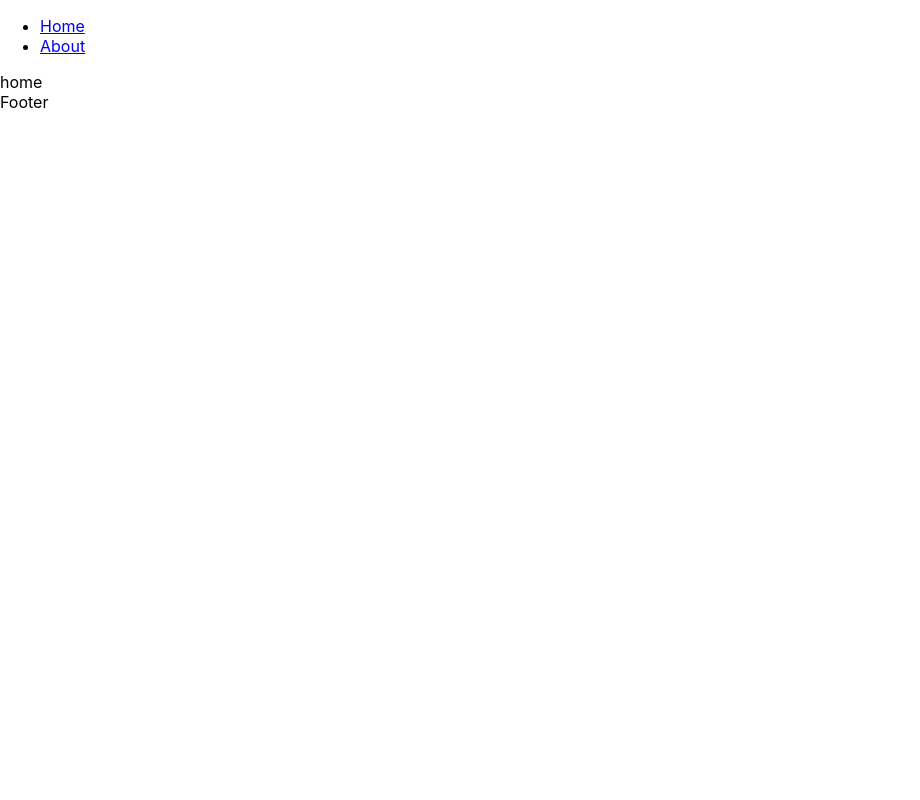
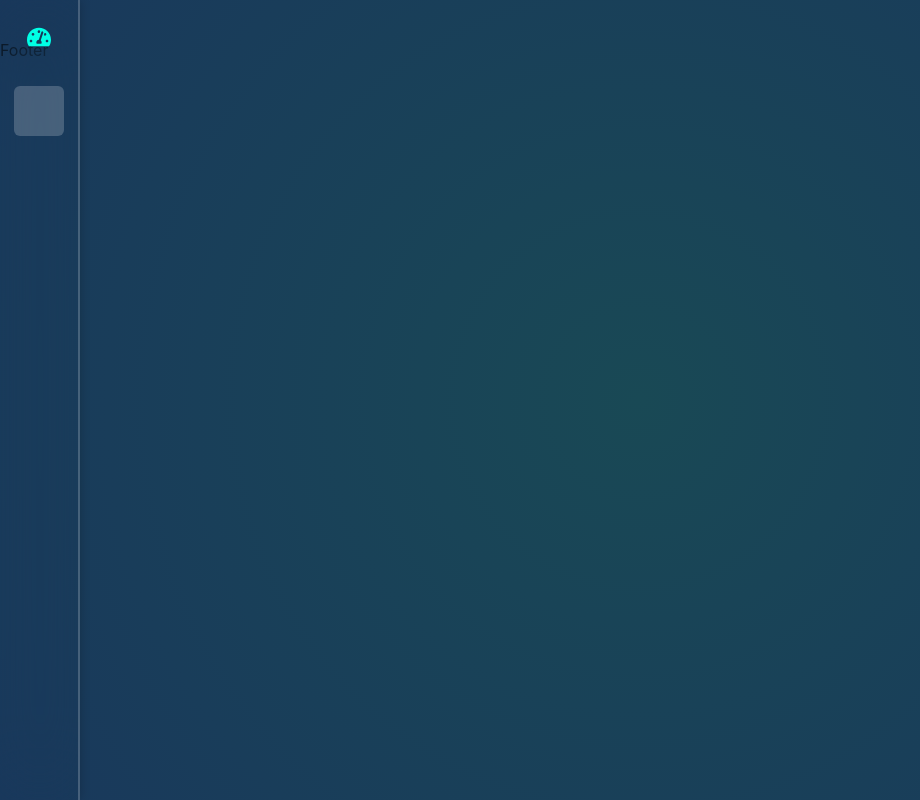
Before and after one commit to ayushhunt/frontend, a React (Create React App) app: page / in a window 1280 px wide. Shown: the whole page, without its empty margins (0-920 px from the left). Built offline with nearby package versions, Linux system fonts and the light colour scheme.

Commit message:
Making side bar with some extra things

```diff
--- a/package.json
+++ b/package.json
@@ -8,6 +8,7 @@
     "@testing-library/user-event": "^13.5.0",
     "react": "^18.3.1",
     "react-dom": "^18.3.1",
+    "react-icons": "^5.3.0",
     "react-router-dom": "^6.26.2",
     "react-scripts": "5.0.1",
     "web-vitals": "^2.1.4"
--- a/src/components/Header.jsx
+++ b/src/components/Header.jsx
@@ -7,10 +7,10 @@ const Header = () => {
       <nav>
           <ul>
             <li>
-              <Link to="/">Home</Link>
+              <Link to="/"></Link>
             </li>
             <li>
-              <Link to="/about">About</Link>
+              <Link to="/about"></Link>
             </li>
           </ul>
         </nav>
--- /dev/null
+++ b/src/components/Sidebar.css
@@ -0,0 +1,105 @@
+*{
+    box-sizing: border-box;
+    margin: 0;
+    padding: 0;
+}
+body{
+    background: radial-gradient(circle, rgb(25, 73, 85) 0%, rgb(25, 56, 92) 100%);
+    background-repeat: no-repeat;
+    background-position: center;
+    overflow: hidden;
+    min-height: 100vh;
+}
+.sidebar{
+    position: fixed;
+    top: 0;
+    left: 0;
+    width: 80px;
+    height: 100%;
+    background: transparent;
+    backdrop-filter: blur(40px);
+    border-right: 2px solid rgba(255, 255, 255, .2);
+    box-shadow: 0 0 10px rgba(0, 0, 0, .2);
+    padding: 6px 14px;
+    transition: .5s;
+}
+.sidebar.active{
+    width: 260px;
+}
+.sidebar .logo-menu {
+    display: inline-flex;
+    align-items: center;
+    width: 100%;
+    height: 70px;
+}
+.sidebar .logo-menu .logo {
+    font-size: 25px;
+    color: rgb(0, 255, 229);
+    pointer-events: none;
+    opacity: 0;
+    transition-delay: .3s;
+}
+.sidebar.active .logo-menu .logo{
+    opacity: 1;
+    transition-delay: .2s;
+}
+.sidebar .logo-menu .toggle-btn{
+    position: absolute;
+    left: 50%;
+    transform: translateX(-50%);
+    width: 40px;
+    height: 40px;
+    font-size: 22px;
+    text-align: center;
+    color: rgb(0, 255, 229);
+    line-height: 40px;
+    cursor: pointer;
+    transition: .5s;
+}
+.sidebar.active .logo-menu .toggle-btn{
+    left: 90%;
+}
+.sidebar .list{
+    margin-top: 10px;
+
+}
+.list .list-item{
+    list-style: none;
+    height: 50px;
+    width: 100%;
+    margin: 5px 0;
+    line-height: 50px;
+}
+.list .list-item a {
+    display: flex;
+    font-size: 18px;
+    align-items: center;
+    color: rgb(0, 255, 229);
+    text-decoration: none;
+    border-radius: 6px;
+    white-space: nowrap;
+    transition: .5s;
+    gap: 15px;
+
+}
+.list .list-item.active a,
+.list .list-item a:hover{
+    background: rgba(255, 255, 255, .2);
+}
+.list .list-item a i {
+    max-width: 50px;
+    height: 50px;
+    text-align: center;
+    line-height: 50px;
+    margin-left: 15px;
+}
+.sidebar .link-name{
+    opacity: 0;
+    pointer-events: none;
+    transition: opacity .3s;
+}
+.sidebar.active .link-name{
+    opacity: 1;
+    pointer-events: auto;
+    transition-delay: calc(.1s * var(--i));
+}
--- /dev/null
+++ b/src/components/Sidebar.jsx
@@ -0,0 +1,74 @@
+import React, { useState } from 'react';
+import { FaTachometerAlt, FaUser, FaRegCommentDots, FaChartPie, FaFolder, FaShoppingCart, FaHeart, FaCog } from 'react-icons/fa';
+import './Sidebar.css'; // Import the CSS file
+
+const Sidebar = () => {
+  const [isActive, setIsActive] = useState(false); // Manage sidebar toggle state
+
+  const toggleSidebar = () => {
+    setIsActive(!isActive); // Toggle the 'active' class
+  };
+
+  return (
+    <nav className={`sidebar ${isActive ? 'active' : ''}`}>
+      <div className="logo-menu">
+        <h2 className="logo">Side Bar</h2>
+        <div className='toggle-btn' onClick={toggleSidebar}>
+          <FaTachometerAlt size={24} />
+        </div>
+      </div>
+      <ul className="list">
+        <li className="list-item active">
+          <a href="#">
+            <FaTachometerAlt size={24} />
+            <span className="link-name" style={{ "--i": 1 }}>Dashboard</span>
+          </a>
+        </li>
+        <li className="list-item">
+          <a href="#">
+            <FaUser size={24} />
+            <span className="link-name" style={{ "--i": 2 }}>User</span>
+          </a>
+        </li>
+        <li className="list-item">
+          <a href="#">
+            <FaRegCommentDots size={24} />
+            <span className="link-name" style={{ "--i": 3 }}>Message</span>
+          </a>
+        </li>
+        <li className="list-item">
+          <a href="#">
+            <FaChartPie size={24} />
+            <span className="link-name" style={{ "--i": 4 }}>Analytics</span>
+          </a>
+        </li>
+        <li className="list-item">
+          <a href="#">
+            <FaFolder size={24} />
+            <span className="link-name" style={{ "--i": 5 }}>File Manager</span>
+          </a>
+        </li>
+        <li className="list-item">
+          <a href="#">
+            <FaShoppingCart size={24} />
+            <span className="link-name" style={{ "--i": 6 }}>Order</span>
+          </a>
+        </li>
+        <li className="list-item">
+          <a href="#">
+            <FaHeart size={24} />
+            <span className="link-name" style={{ "--i": 7 }}>Saved</span>
+          </a>
+        </li>
+        <li className="list-item">
+          <a href="#">
+            <FaCog size={24} />
+            <span className="link-name" style={{ "--i": 8 }}>Setting</span>
+          </a>
+        </li>
+      </ul>
+    </nav>
+  );
+};
+
+export default Sidebar;
--- a/src/pages/Home.jsx
+++ b/src/pages/Home.jsx
@@ -1,9 +1,11 @@
 import React from 'react'
+import Sidebar from '../components/Sidebar'
 
 const Home = () => {
   return (
     <div>
-      home
+      <Sidebar/>
+
     </div>
   )
 }
--- a/src/pages/Signin.jsx
+++ b/src/pages/Signin.jsx
@@ -3,7 +3,7 @@ import React from 'react'
 const Signin = () => {
   return (
     <div>
-      Sigin
+
     </div>
   )
 }
```
Also changed, not shown: 1 other file (tests, documents, lock files or other folders).
